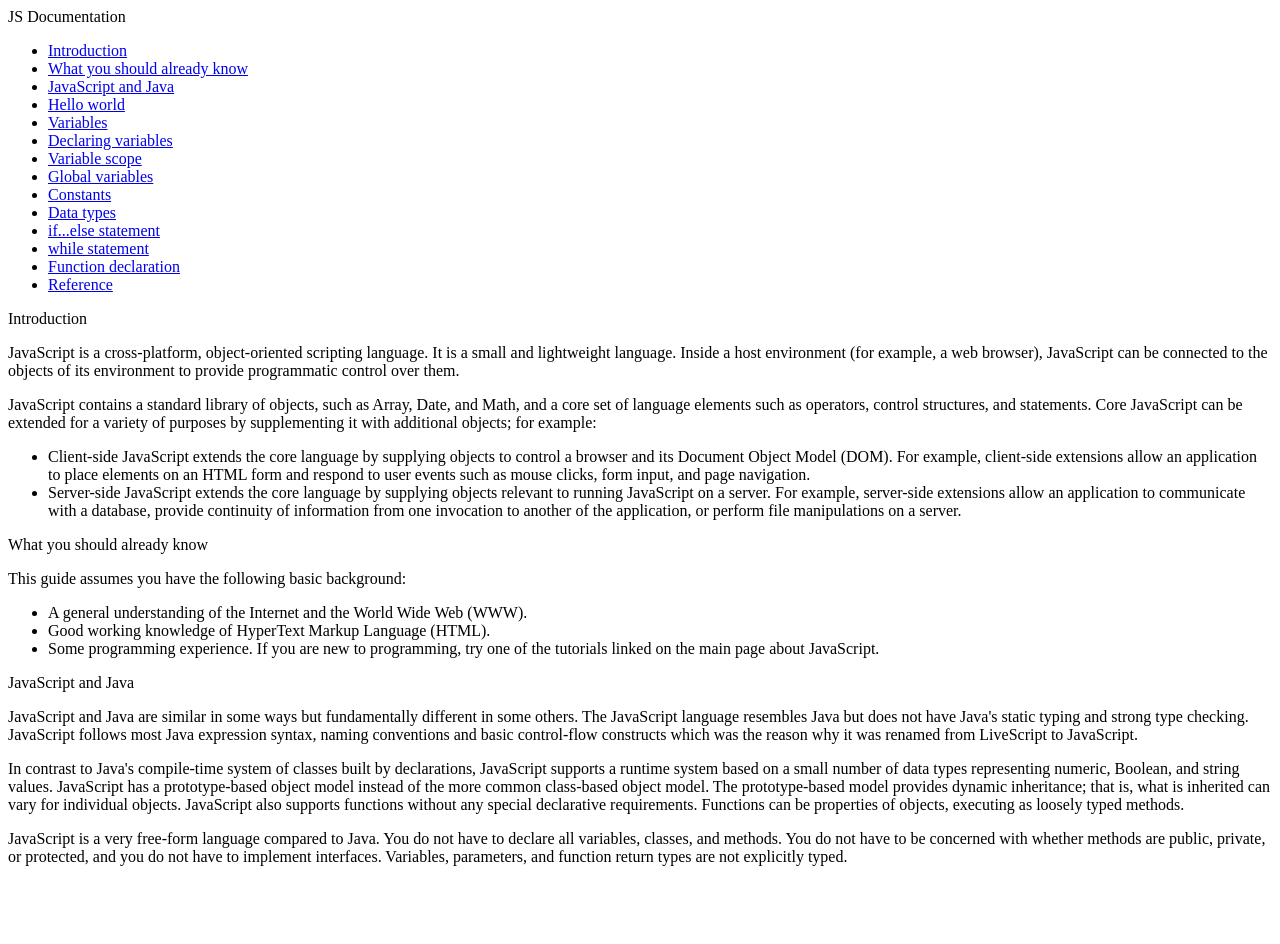
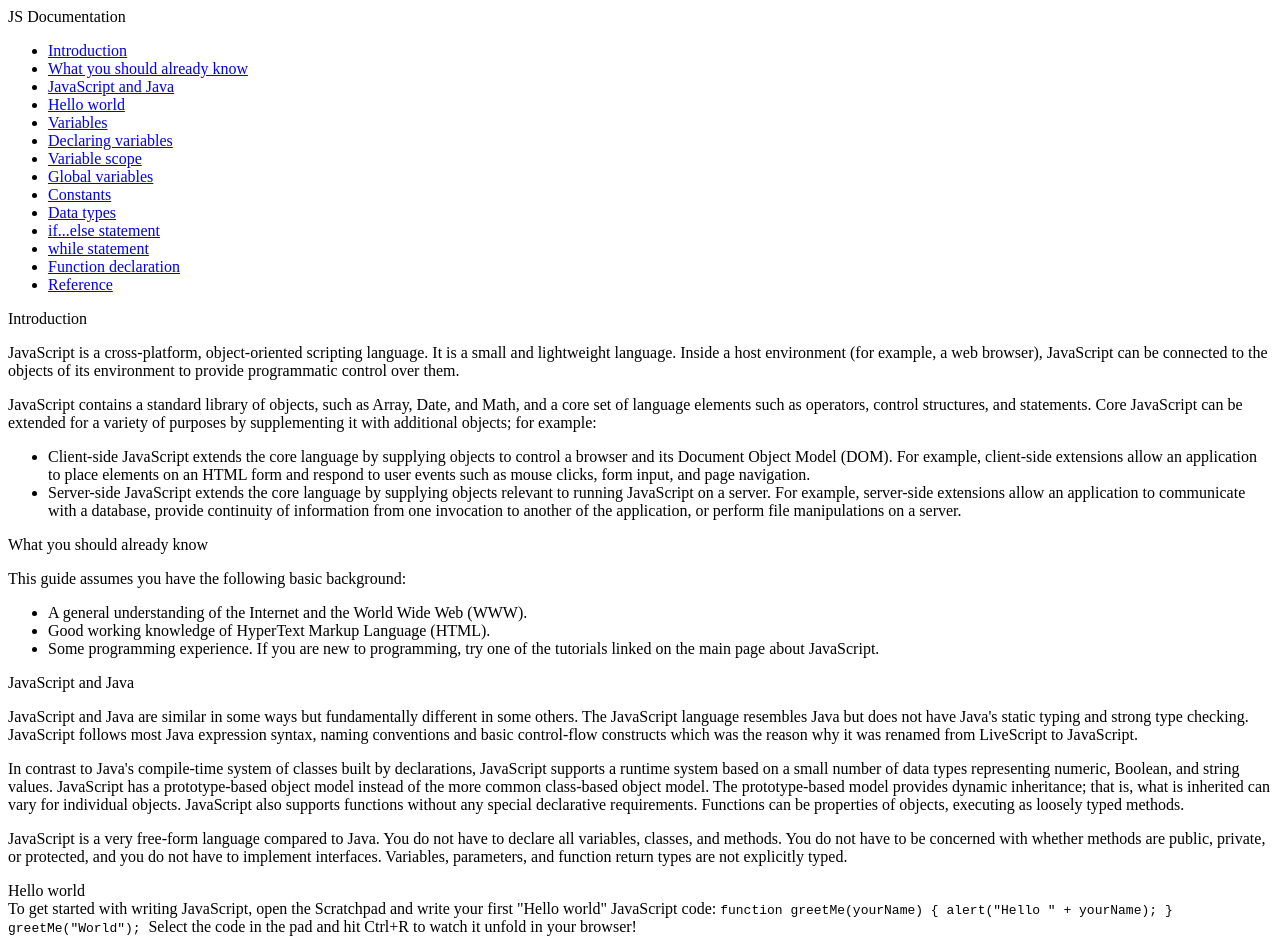
Before and after one commit to capriclo/TechnicalDocumentationPage, a plain HTML site: page index.html in a window 1280 px wide. Before the commit the page ends 882 px from the top, so only its background shows below. Drawn offline with Linux system fonts and the light colour scheme.

Commit message:
add "Hello world" section

```diff
--- a/index.html
+++ b/index.html
@@ -124,6 +124,17 @@
                     </p>
                 </article>
             </section>
+            <section class="main-section" id="Hello_world">
+                <header>Hello world</header>
+                <article>
+                    To get started with writing JavaScript, open the Scratchpad and write your first "Hello world" JavaScript code:
+                    <code>
+                        function greetMe(yourName) { alert("Hello " + yourName); }
+                        greetMe("World");
+                    </code>
+                    Select the code in the pad and hit Ctrl+R to watch it unfold in your browser!
+                </article>
+            </section>
         </main>
     </body>
 </html>
```
